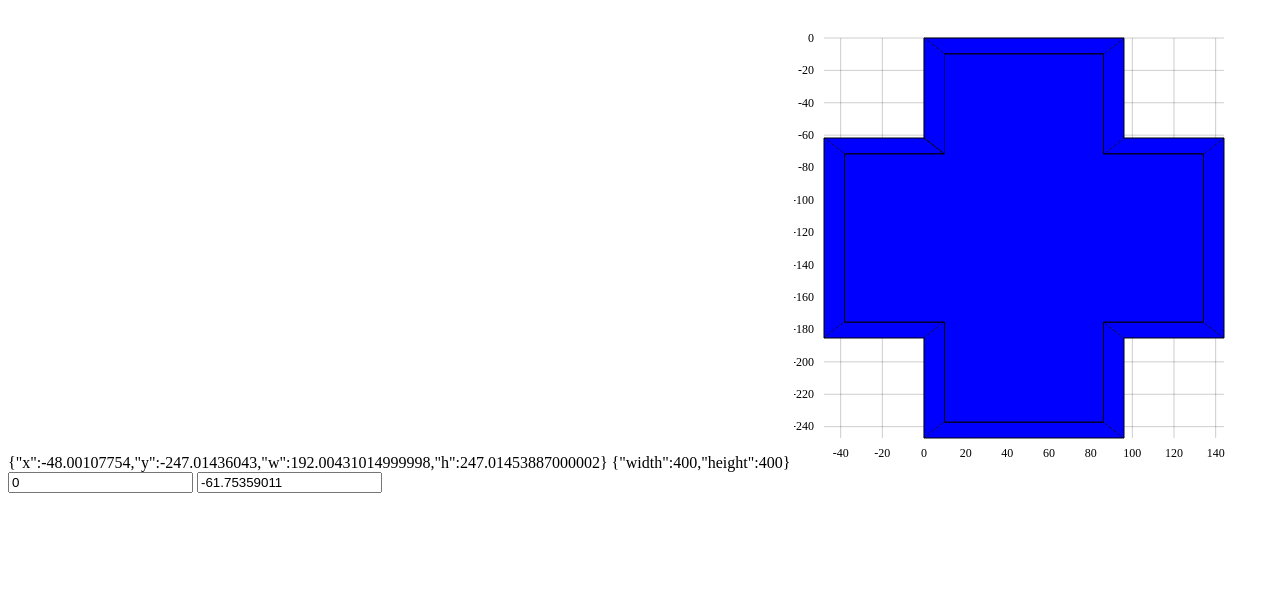
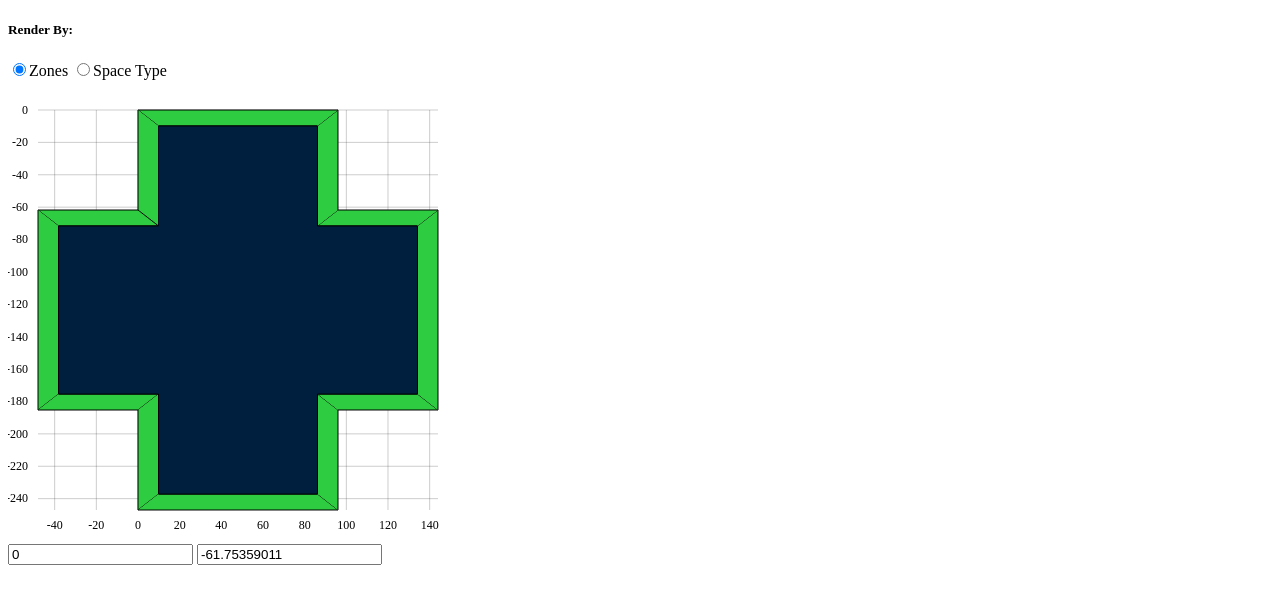
Before and after one commit to nmattise/d3-zoning, a website with bundled scripts: page view/index.html in a window 1280 px wide. Built offline with nearby package versions, Linux system fonts and the light colour scheme.

Commit message:
render color

```diff
--- a/view/controller.js
+++ b/view/controller.js
@@ -3,7 +3,7 @@
 
   angular.module('app.controllers')
     .controller('mainController', ['$scope', function($scope) {
-
+      $scope.color = 'zones';
       $scope.polygon = {
         "points": [{
           "y": 0,
@@ -72,7 +72,8 @@
         },
         "spaceType": "OpenOffice",
         "area": 472.4493977078962,
-        "percent": 0.013281951643049824
+        "percent": 0.013281951643049824,
+        "zone":'Perimeter'
       }, {
         "polygon": {
           "points": [{
@@ -91,7 +92,8 @@
         },
         "spaceType": "OpenOffice",
         "area": 1118.7466898547414,
-        "percent": 0.031451282417889276
+        "percent": 0.031451282417889276,
+        "zone":'Perimeter'
       }, {
         "polygon": {
           "points": [{
@@ -110,7 +112,8 @@
         },
         "spaceType": "OpenOffice",
         "area": 472.4514725308464,
-        "percent": 0.013282009972467165
+        "percent": 0.013282009972467165,
+        "zone":'Perimeter'
       }, {
         "polygon": {
           "points": [{
@@ -129,7 +132,8 @@
         },
         "spaceType": "OpenOffice",
         "area": 607.8108085557121,
-        "percent": 0.017087361750329218
+        "percent": 0.017087361750329218,
+        "zone":'Perimeter'
       }, {
         "polygon": {
           "points": [{
@@ -148,7 +152,8 @@
         },
         "spaceType": "OpenOffice",
         "area": 848.0300128689933,
-        "percent": 0.023840634949321763
+        "percent": 0.023840634949321763,
+        "zone":'Perimeter'
       }, {
         "polygon": {
           "points": [{
@@ -167,7 +172,8 @@
         },
         "spaceType": "OpenOffice",
         "area": 607.810809912606,
-        "percent": 0.017087361788475523
+        "percent": 0.017087361788475523,
+        "zone":'Perimeter'
       }, {
         "polygon": {
           "points": [{
@@ -186,7 +192,8 @@
         },
         "spaceType": "OpenOffice",
         "area": 472.45147171159624,
-        "percent": 0.013282009949435618
+        "percent": 0.013282009949435618,
+        "zone":'Perimeter'
       }, {
         "polygon": {
           "points": [{
@@ -205,7 +212,8 @@
         },
         "spaceType": "OpenOffice",
         "area": 1118.7466898818316,
-        "percent": 0.03145128241865086
+        "percent": 0.03145128241865086,
+        "zone":'Perimeter'
       }, {
         "polygon": {
           "points": [{
@@ -224,7 +232,8 @@
         },
         "spaceType": "OpenOffice",
         "area": 472.44939872981405,
-        "percent": 0.013281951671778959
+        "percent": 0.013281951671778959,
+        "zone":'Perimeter'
       }, {
         "polygon": {
           "points": [{
@@ -243,7 +252,8 @@
         },
         "spaceType": "OpenOffice",
         "area": 607.8110797074364,
-        "percent": 0.017087369373207154
+        "percent": 0.017087369373207154,
+        "zone":'Perimeter'
       }, {
         "polygon": {
           "points": [{
@@ -262,7 +272,8 @@
         },
         "spaceType": "OpenOffice",
         "area": 848.0213281587439,
-        "percent": 0.023840390796398454
+        "percent": 0.023840390796398454,
+        "zone":'Perimeter'
       }, {
         "polygon": {
           "points": [{
@@ -281,7 +292,8 @@
         },
         "spaceType": "OpenOffice",
         "area": 607.8110810506346,
-        "percent": 0.017087369410968434
+        "percent": 0.017087369410968434,
+        "zone":'Perimeter'
       }, {
         "polygon": {
           "points": [{
@@ -324,7 +336,8 @@
         },
         "spaceType": "OpenOffice",
         "area": 27316.191102680852,
-        "percent": 0.7679390238580277
+        "percent": 0.7679390238580277,
+        "zone":'Core'
       }];
     }]);
 
--- a/view/index.html
+++ b/view/index.html
@@ -34,11 +34,14 @@
 </head>
 
 <body ng-controller="mainController">
-{{bounding}}
-{{size}}
-<d3-view polygon="polygon" zones="zones" bounding="bounding" size="size"></d3-view>
-<input type="number" ng-model="zones[0].polygon.points[0].x">
-<input type="number" ng-model="zones[0].polygon.points[0].y">
+  <h5>Render By:</h5>
+  <input type="radio" name="color" value="zones" ng-model="color">Zones
+  <input type="radio" name="color" value="spaceType" ng-model="color">Space Type
+  <br>
+  <d3-view polygon="polygon" zones="zones" bounding="bounding" size="size" color="color"></d3-view>
+  <br>
+  <input type="number" ng-model="zones[0].polygon.points[0].x">
+  <input type="number" ng-model="zones[0].polygon.points[0].y">
 </body>
 
 </html>
--- a/view/viewer.js
+++ b/view/viewer.js
@@ -8,7 +8,8 @@
           polygon: "=",
           zones: "=",
           bounding: "=",
-          size: "="
+          size: "=",
+          color: "="
         },
         link: function(scope, iElement, iAttrs) {
 
@@ -63,16 +64,22 @@
             .attr("class", "y axis")
             .call(yAxis);
           //Draw Zones
-          scope.render = function(zones){
+          scope.render = function(zones, color) {
             svg.selectAll("path").remove();
             var fill;
-            if (zones.type == 'Perimeter') {
-              fill = 'green';
-            } else {
-              fill = 'blue';
-            }
+            console.log(color);
             for (var i = 0; i < zones.length; i++) {
-              console.log(zones[i].polygon.points);
+              if (color == 'zones') {
+                if (zones[i].zone == 'Perimeter') {
+                  fill = '#2ECC40';
+                } else {
+                  fill = '#001f3f';
+                }
+              } else if (color == 'spaceType') {
+                fill = '#FF4136';
+              }
+
+              // console.log(zones[i].polygon.points);
               svg.append('path')
                 .attr('d', line(zones[i].polygon.points))
                 .attr("stroke-width", 1)
@@ -80,9 +87,14 @@
                 .attr("fill", fill);
             }
           };
-
+          console.log(scope.color);
           scope.$watch('zones', function(newVals, oldVals) {
-            return scope.render(newVals);
+            return scope.render(newVals, scope.color);
+          }, true);
+          scope.$watch('color', function(newVals, oldVals) {
+            console.log(newVals);
+            console.log(oldVals);
+            return scope.render(scope.zones, newVals);
           }, true);
 
         }
```
